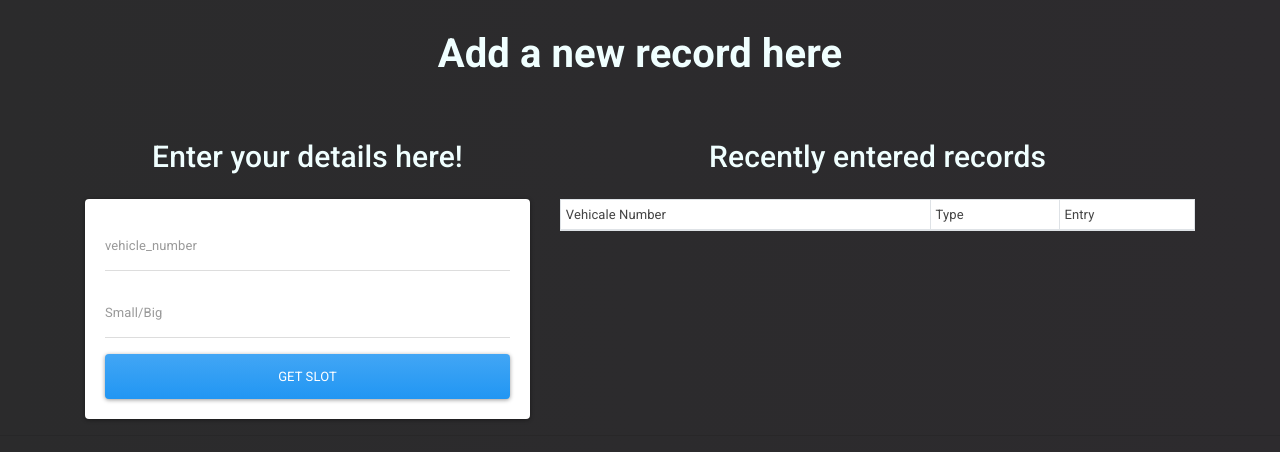
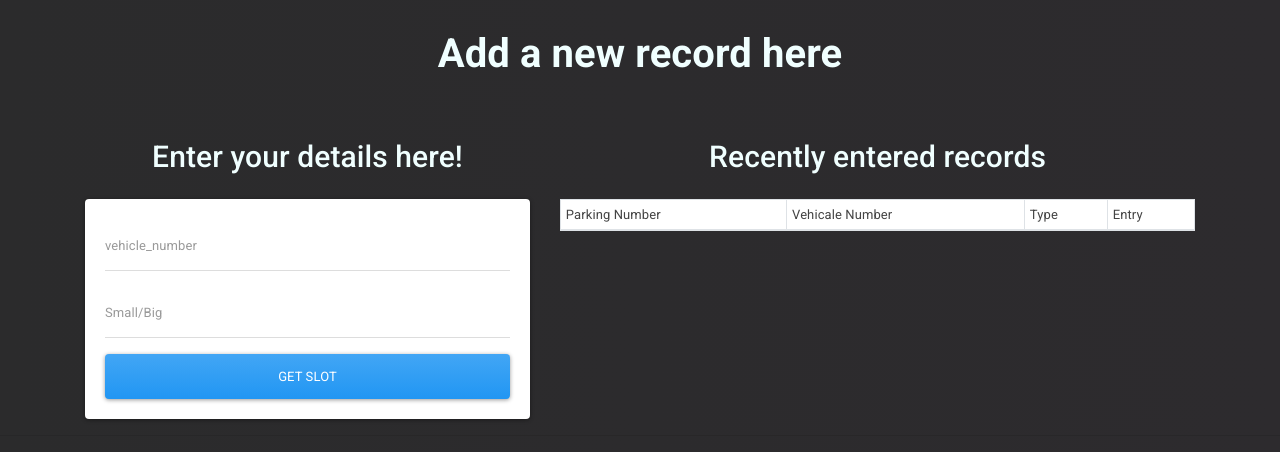
Before and after one commit to vishwajeet-hogale/CarPark, a Flask app: page / in a window 1280 px wide. Shown: the part 562-1014 px from the top of the page. Run offline with Flask 2, Linux system fonts and the light colour scheme; some libraries are stand-ins or nearby versions.

Commit message:
Adding deletion of car feature
2nd commit - Deletion of parking is added

```diff
--- a/main.py
+++ b/main.py
@@ -9,7 +9,7 @@
 
     list2 = list(almnt.alloted_small.values())
     print(list2)
-    data = [(i.vehicle_number,i.type_vehicle,i.entry) for i in list1+ list2]
+    data = [(i.parking_no,i.vehicle_number,i.type_vehicle,i.entry) for i in list1+ list2]
     return data
 
 @app.route("/")
--- a/templates/index.html
+++ b/templates/index.html
@@ -43,6 +43,7 @@
       <table class="table table-striped table-hover table-bordered table-sm bg-white">
         <thead>
           <tr>
+            <td>Parking Number</td>
             <td>Vehicale Number</td>
             <td>Type</td>
             <td>Entry</td>
@@ -55,11 +56,12 @@
             <td>{{p.0}}</td>
             <td>{{p.1}}</td>
             <td>{{p.2}}</td>
+            <td>{{p.3}}</td>
 
-            <!-- <td>
+            <td>
               <a href="/edit/{{p.6}}" class="btn btn-secondary">edit</a>
               <a href="/delete/{{p.6}}" class="btn btn-danger btn-delete">delete</a>
-            </td> -->
+            </td>
           </tr>
           {% endfor %}
         </tbody>
```
